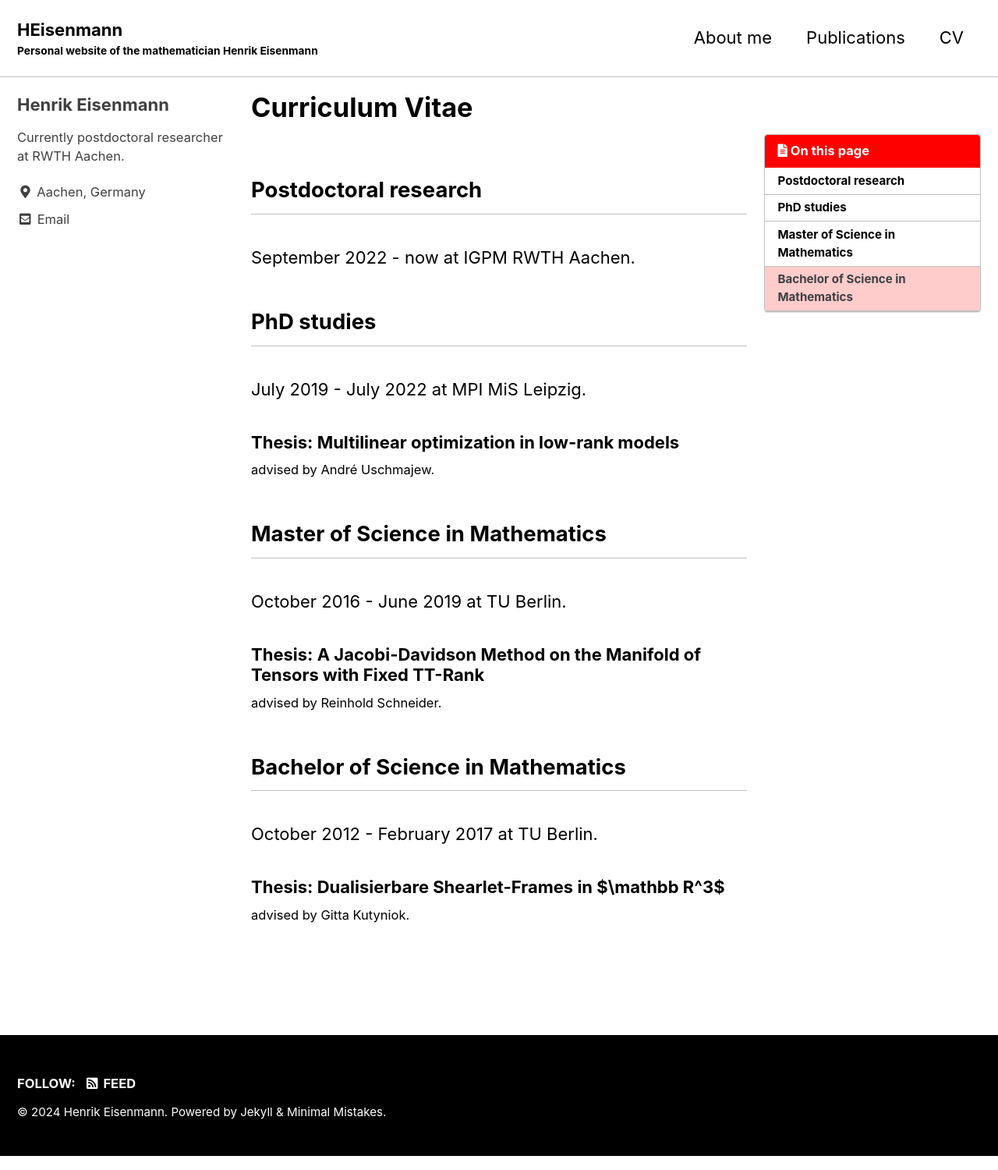
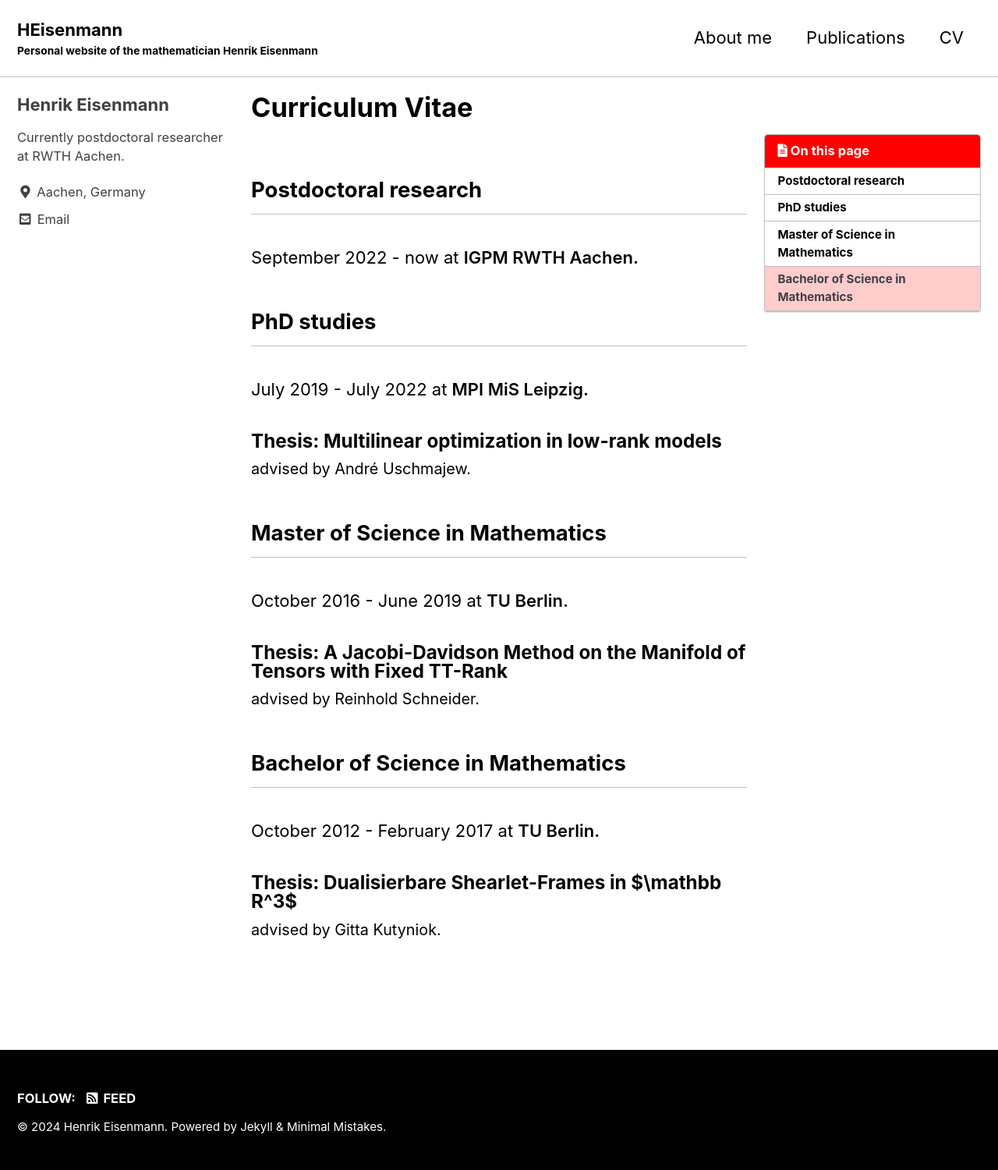
Before and after one commit to HEisenmann/HEisenmann.github.io, a Jekyll site: the page built from curriculumvitae.md, in a window 1280 px wide. Shown: the whole page at 78% size. Built offline with Jekyll 4.4.1, drawn with Linux system fonts in a browser that asks for light colours; cached includes are drawn as plain includes.

Commit message:
cv update

```diff
--- a/_sass/curriculumvitae.scss
+++ b/_sass/curriculumvitae.scss
@@ -5,7 +5,7 @@
 
 .cvtitle {
     margin-bottom: 0.5em;
-    line-height: 1.2em;
+    line-height: 1em;
     font-weight: bold;
     color: black;
 }
@@ -15,14 +15,21 @@
     line-height: 1em;
 }
 
+.cvinstitute {
+    margin: 2em 0;
+    font-weight: 600;
+    line-height: 1em;
+}
+
 .cvthesis {
+    font-size: 110%;
     margin-bottom: 0.5em;
-    line-height: 1.2em;
+    line-height: 1em;
     font-weight: bold;
     color: black;
 }
 
 .cvadvisor {
-    font-size: 75%;
+    font-size: 90%;
     margin-bottom: 0.75em;
 }
--- a/curriculumvitae.md
+++ b/curriculumvitae.md
@@ -14,8 +14,11 @@ toc_sticky: true
 ## {{ item.title }}
 
 <div class="cvitem">
-  <div class="cvtime">{{ item.time }} at {{item.institute}}.</div>
+    <span class="cvtime">{{ item.time }}</span> at <span class="cvinstitute"> {{item.institute}}.</span>
+</div>
+<div class="cvitem">
   {% if item.hasthesis %}
+
     {% if item.haslink %}
         <div class="cvthesis">Thesis: <a href="{{item.link}}" >{{ item.thesis }}</a> </div>
     {% else %}
```
Also changed, not shown: 12 other files.
